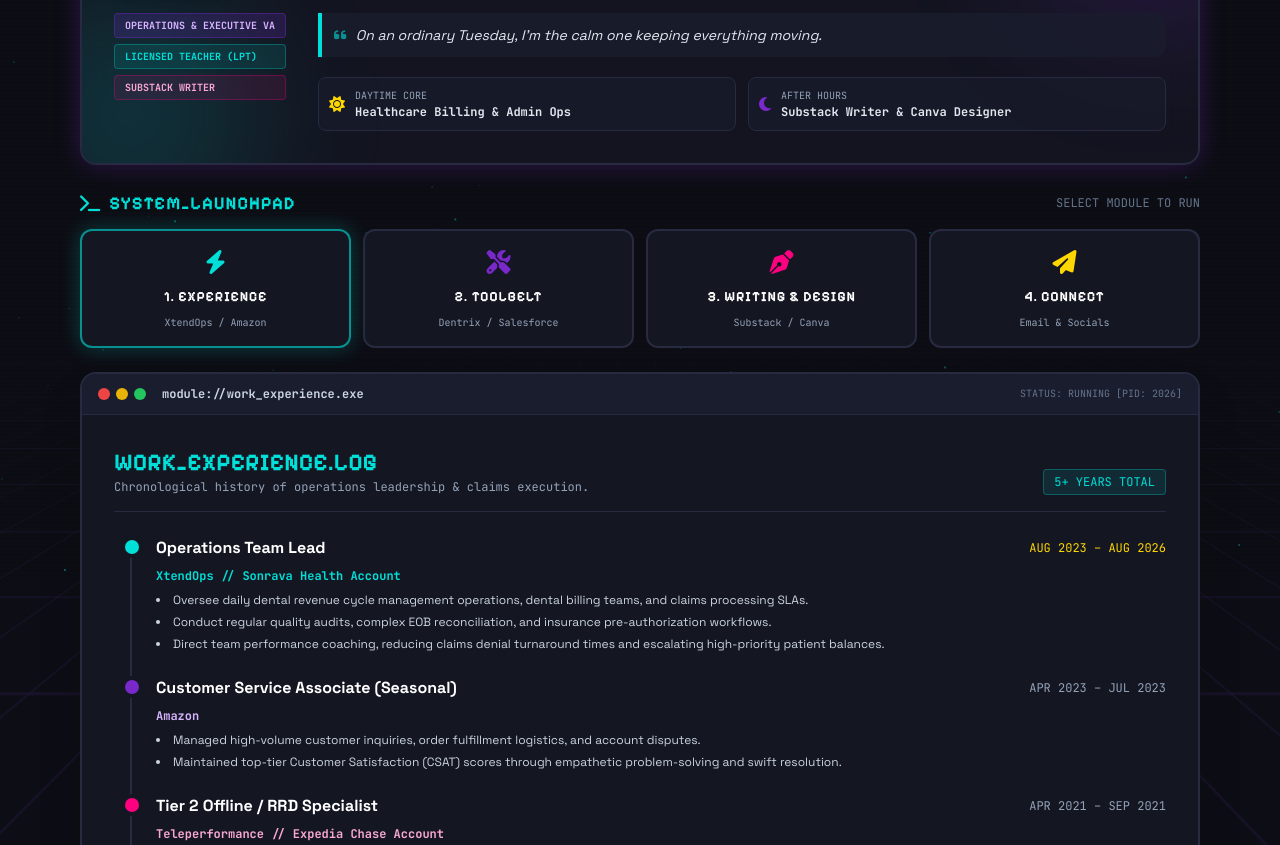
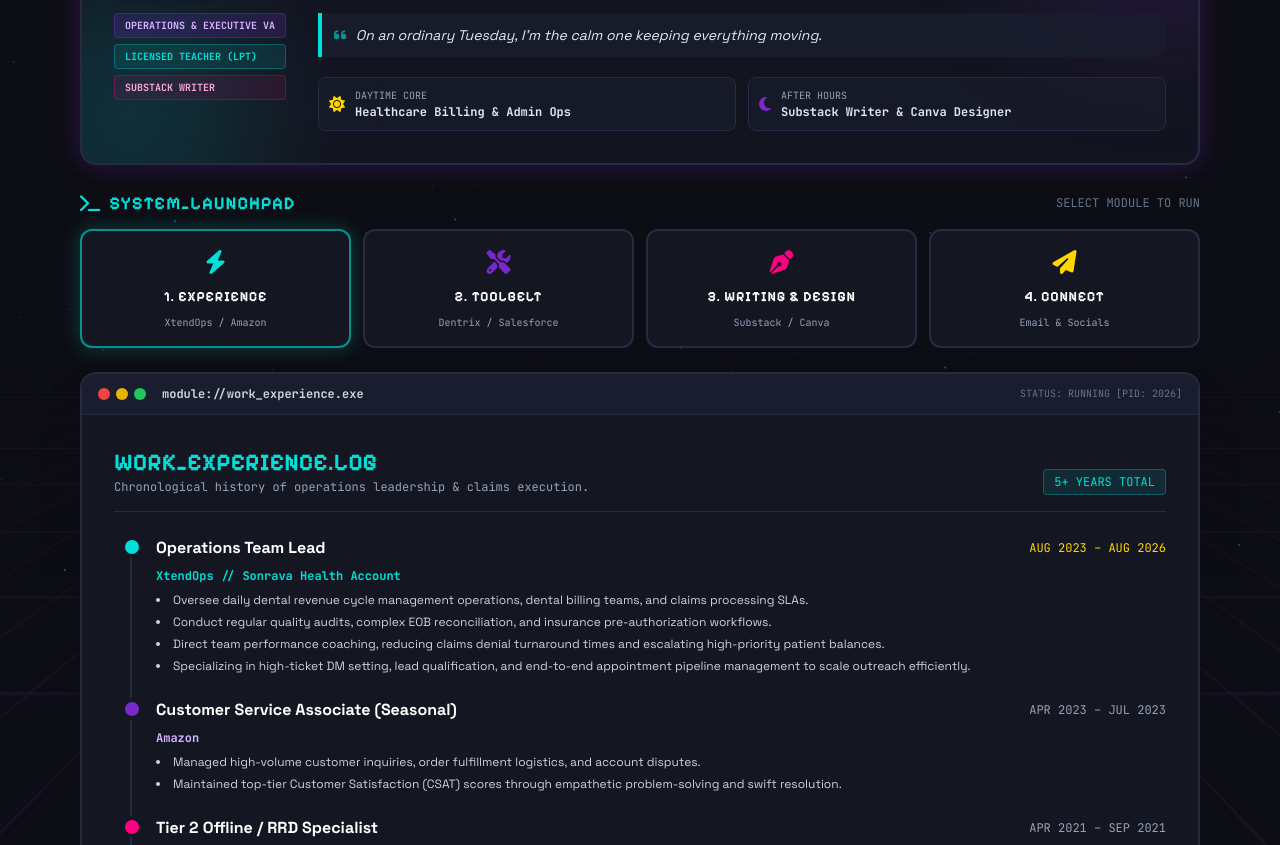
Before and after one commit to carriecuibaclayon-coder/carriebaclayon, a plain HTML site: page index.html in a window 1280 px wide. Shown: the part 220-1065 px from the top of the page. Drawn offline with nearby package versions, Linux system fonts and the light colour scheme.

Commit message:
Update index.html

```diff
--- a/index.html
+++ b/index.html
@@ -362,6 +362,8 @@
                 <li>Oversee daily dental revenue cycle management operations, dental billing teams, and claims processing SLAs.</li>
                 <li>Conduct regular quality audits, complex EOB reconciliation, and insurance pre-authorization workflows.</li>
                 <li>Direct team performance coaching, reducing claims denial turnaround times and escalating high-priority patient balances.</li>
+                <li>Specializing in high-ticket DM setting, lead qualification, and end-to-end appointment pipeline management to scale outreach efficiently.</li>
+
               </ul>
             </div>
 
```
